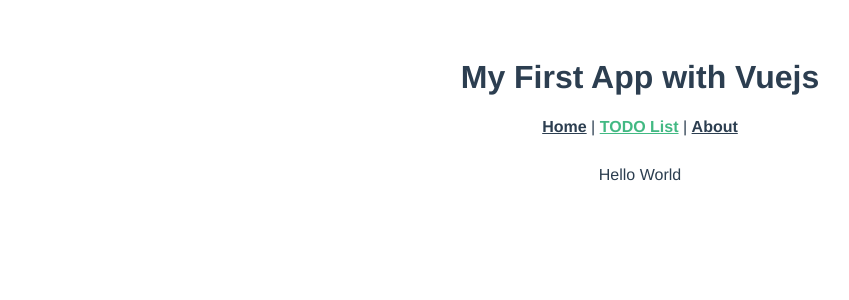
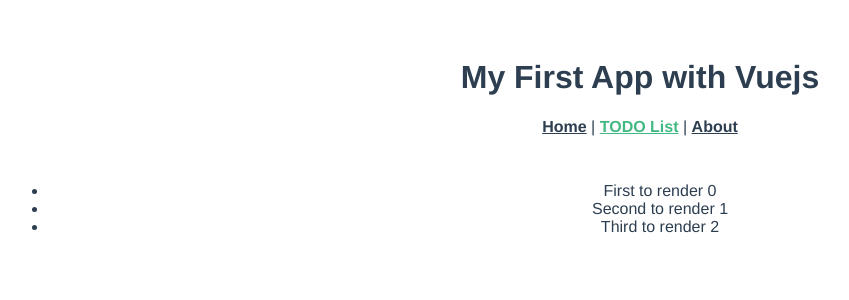
Before and after one commit to HectorZR/vue-todo-app, a Vue app: page /todo in a window 1280 px wide. Shown: the top 300 px of the page, without its empty margins (0-849 px from the left). Built offline with nearby package versions, Linux system fonts and the light colour scheme.

Commit message:
getting a rendered list done

```diff
--- a/src/views/Todo.vue
+++ b/src/views/Todo.vue
@@ -1,15 +1,30 @@
 <template>
-  <div>
-    Hello World
+  <div >
+    <!-- <form id="form-component">
+      <input type="text" name="task" id="">
+      <button v-on:click="pushTask">Save Task</button>
+    </form> -->
+    <div>
+      <ul>
+        <li v-for="(todo, index) in todos" v-bind:key="index">
+          {{ todo.text }}
+          {{ index }}
+        </li>
+      </ul>
+    </div>
   </div>
 </template>
 
-<script>
-
-export default {
-  name: 'todo',
-  components: {
-
-  }
-}
+<script >
+  export default {
+    data() {
+      return{
+        todos: [
+          { text: 'First to render' },
+          { text: 'Second to render' },
+          { text: 'Third to render' },
+        ],
+      }
+    },
+  };
 </script>
```
Also changed, not shown: src/components/Input.vue (added, +16 -0 lines), 1 other file (tests, documents, lock files or other folders).
